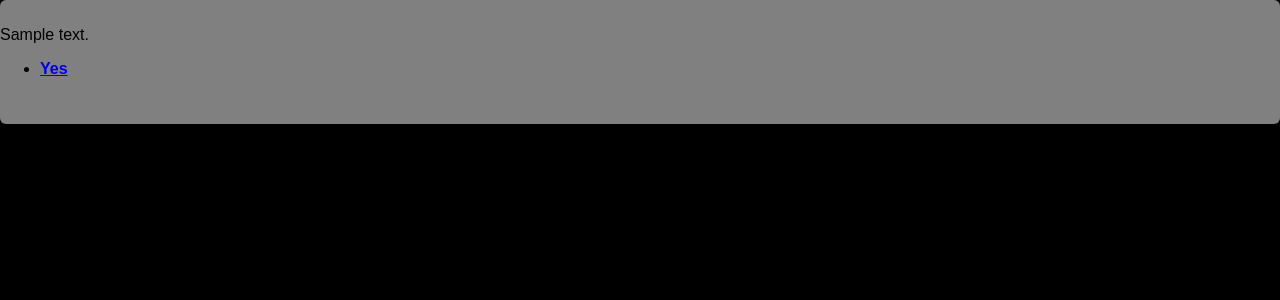
After one commit to AgnesDemon/Python, a Flask app: template kuchisake-onna game/templates/first_choice.html in a window 1280 px wide. The commit adds this page. Shown: the top 300 px of the page. Run offline with Flask 3, Linux system fonts and the light colour scheme; the template is opened without the code that fills it: most values are stand-ins (such as "Sample title", 1, 10 or a date in 2020).

Commit message:
Saving modified data

```diff
--- a/kuchisake-onna game/main_game.py
+++ b/kuchisake-onna game/main_game.py
@@ -32,18 +32,19 @@ class KuchisakeOnna:
                 return render_template("start.html", content = text[num], line_number = num)
             except:
                 text = "Should you go on the trip? Type 'yes' or 'no' for your answer."
-                if request.method == "GET":
+                return render_template("first_choice.html")
+                '''if request.method == "GET":
                     return render_template("question_page.html", content = text)
                 input = request.form.get('input')
                 if input == "yes":
                     file.close()
                     KuchisakeOnna.secondpart()
-                    return render_template("second_part.html")
+                    return render_template("second_part.html", content = KuchisakeOnna.secondpart.text2[1], line_number = 1)
                 elif input == "no":
                     ending_line = "You decide that it's not the best idea. Your friends are disappointed, but they understand. \nEnding: You don't go on the trip."
                     return render_template("start.html", content = ending_line)
                 else:
-                    return render_template("question_page.html", content = text, text = "Please type in a valid response.")
+                    return render_template("question_page.html", content = text, text = "Please type in a valid response.")'''
         return render_template("start.html", content = text[1], line_number = 1)
 
     @app.route("/secondpart", methods = ["GET", "POST"])
--- a/kuchisake-onna game/static/css/main.css
+++ b/kuchisake-onna game/static/css/main.css
@@ -58,3 +58,11 @@ div.black_background_textbox {
 div.black_background_textbox p {
     margin-left: 10px;
 }
+
+div.choice_one {
+    padding: 10px 0 30px 0;
+    background-color: gray;
+    -webkit-border-radius: 6px;
+        -moz-border-radius: 6px;
+            border-radius: 6px;
+}
--- /dev/null
+++ b/kuchisake-onna game/templates/first_choice.html
@@ -0,0 +1,14 @@
+{%extends 'layout.html'%}
+
+{%block content%}
+<body>
+    <div class="choice_one">
+        <p> {{content}} </p>
+        <strong><nav>
+            <ul class="menu">
+                <li><a href="{{url_for('secondpart') }}">Yes</a></li>
+            </ul>
+        </nav></strong>
+    </div>
+</body>
+{%endblock%}
--- a/kuchisake-onna game/templates/second_part.html
+++ b/kuchisake-onna game/templates/second_part.html
@@ -2,6 +2,7 @@
 
 {%block content%}
 <body>
+    <center><img src="{{url_for('static',filename='images/black_background.png')}}" width="1888" height="706"></center>
     <div class="second_textbox">
         <form method="post">
             <input type="hidden" id="current_line" name="current_line" value={{line_number}}>
```
